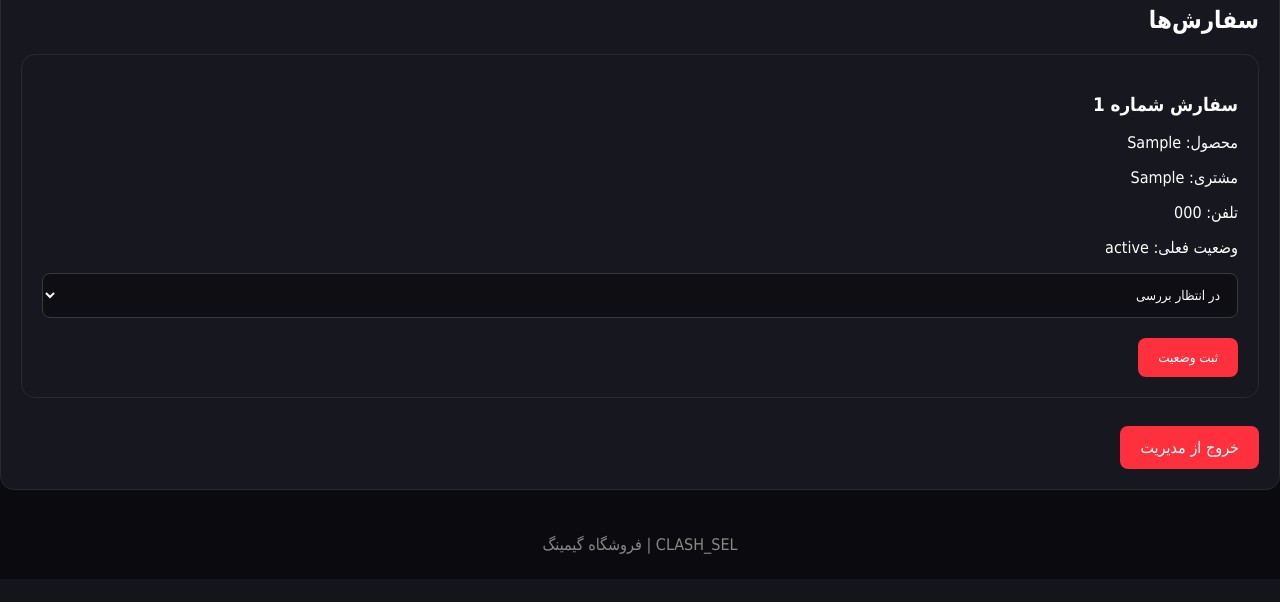
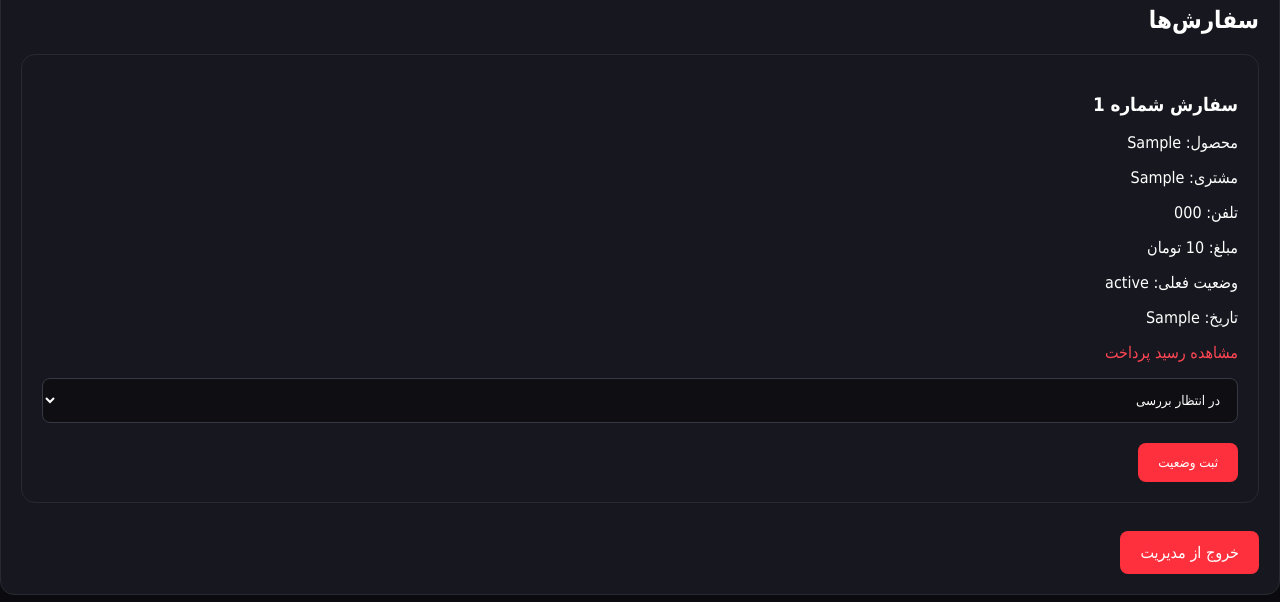
Before and after one commit to b4141184-ship-it/Clash_sel, a Flask app: page /admin in a window 1280 px wide. Shown: the part 832-1434 px from the top of the page. Before the commit the page ends 1386 px from the top, so only its background shows below. Run offline with Flask 3, Linux system fonts and the light colour scheme; the visitor is signed in with stand-in values (Sample User, id 1); data comes from the database, SQL or seed files in the repository; tables that the repository leaves empty hold one stand-in row (values such as "Sample post").

Commit message:
Update admin.html

```diff
--- a/templates/admin.html
+++ b/templates/admin.html
@@ -1,3 +1,4 @@
+
 {% extends "base.html" %}
 {% block body %}
 
@@ -5,43 +6,66 @@
     <h1>پنل مدیریت Clash_Sel</h1>
 
     <h2>افزودن محصول جدید</h2>
+
     <form method="post" action="/admin/add" enctype="multipart/form-data">
         <input name="title" placeholder="نام محصول" required>
+
         <textarea name="description" placeholder="توضیحات محصول"></textarea>
+
         <input name="price" type="number" placeholder="قیمت به تومان" required>
-        <label>تصویر محصول
+
+        <label>
+            تصویر محصول
             <input name="image" type="file" accept="image/*">
         </label>
+
         <button class="btn">افزودن محصول</button>
     </form>
 
     <h2>محصولات ثبت‌شده</h2>
+
     {% for p in products %}
     <div class="card pad">
-        <h3>{{p.title}}</h3>
-        <p>{{"{:,}".format(p.price)}} تومان</p>
-        <form method="post" action="/admin/delete/{{p.id}}">
+        <h3>{{ p.title }}</h3>
+        <p>{{ "{:,}".format(p.price) }} تومان</p>
+
+        <form method="post" action="/admin/delete/{{ p.id }}">
             <button class="btn danger">حذف محصول</button>
         </form>
     </div>
     {% endfor %}
 
     <h2>سفارش‌ها</h2>
+
     {% for o in orders %}
     <div class="card pad">
-        <h3>سفارش شماره {{o.id}}</h3>
-        <p>محصول: {{o.product}}</p>
-        <p>مشتری: {{o.customer}}</p>
-        <p>تلفن: {{o.phone}}</p>
-        <p>وضعیت فعلی: {{o.status}}</p>
+        <h3>سفارش شماره {{ o.id }}</h3>
 
-        <form method="post" action="/admin/status/{{o.id}}">
+        <p>محصول: {{ o.product }}</p>
+        <p>مشتری: {{ o.customer }}</p>
+        <p>تلفن: {{ o.phone }}</p>
+        <p>مبلغ: {{ "{:,}".format(o.amount) }} تومان</p>
+        <p>وضعیت فعلی: {{ o.status }}</p>
+        <p>تاریخ: {{ o.created }}</p>
+
+        {% if o.receipt %}
+        <p>
+            <a href="/admin/receipt/{{ o.id }}" target="_blank">
+                مشاهده رسید پرداخت
+            </a>
+        </p>
+        {% else %}
+        <p>رسیدی ثبت نشده است.</p>
+        {% endif %}
+
+        <form method="post" action="/admin/status/{{ o.id }}">
             <select name="status">
                 <option value="در انتظار بررسی">در انتظار بررسی</option>
                 <option value="تأیید شده">تأیید شده</option>
                 <option value="تکمیل شده">تکمیل شده</option>
                 <option value="رد شده">رد شده</option>
             </select>
+
             <button class="btn">ثبت وضعیت</button>
         </form>
     </div>
```
